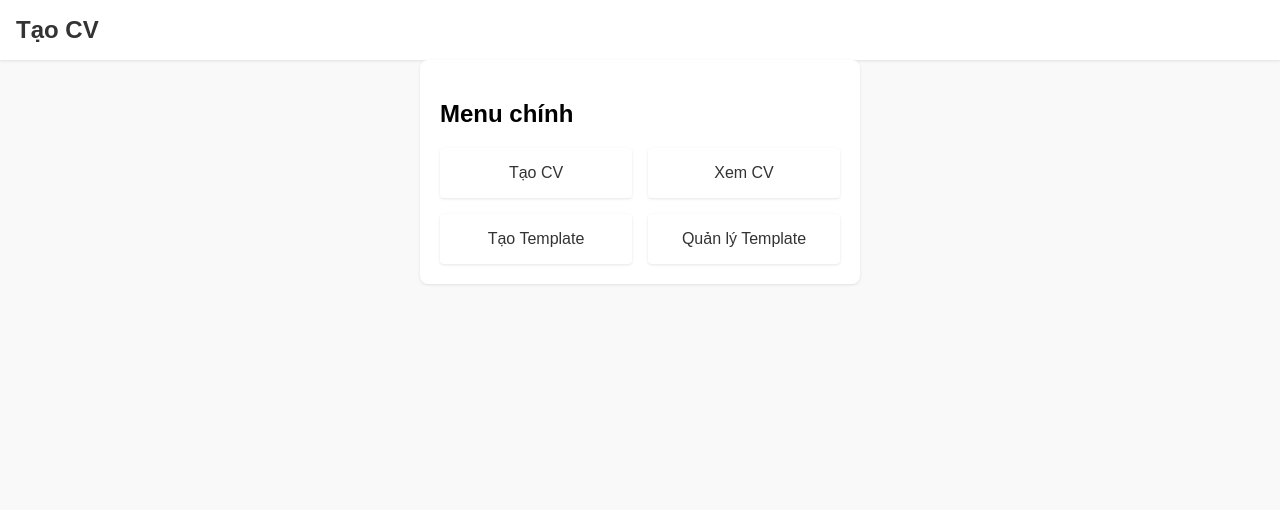
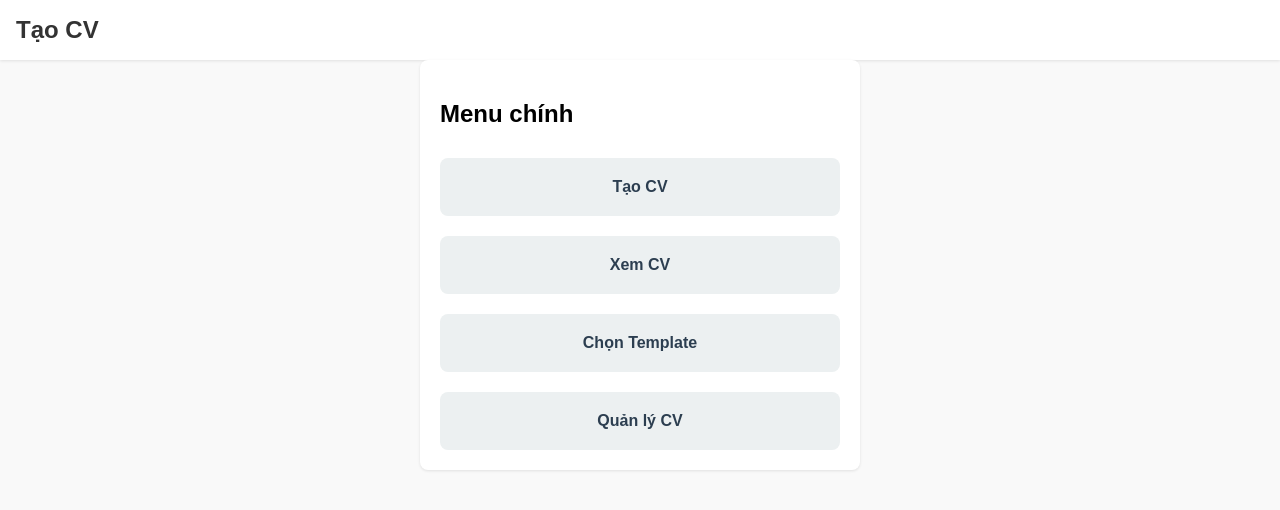
Before and after one commit to lyntpixelz/downloadfreeyourCV, a website: page dashboard.html in a window 1280 px wide. Drawn offline with Linux system fonts and the light colour scheme.

Commit message:
Update dashboard.html

```diff
--- a/dashboard.html
+++ b/dashboard.html
@@ -1,23 +1,45 @@
+
 <!DOCTYPE html>
-<html lang='vi'>
+<html lang="vi">
 <head>
-  <meta charset='UTF-8'>
+  <meta charset="UTF-8">
   <title>Menu chính</title>
-  <link rel='stylesheet' href='style.css'>
+  <link rel="stylesheet" href="style.css">
+  <style>
+    .dashboard-grid {
+      display: grid;
+      grid-template-columns: repeat(auto-fit, minmax(200px, 1fr));
+      gap: 20px;
+      margin-top: 30px;
+    }
+    .dashboard-grid a {
+      display: block;
+      text-align: center;
+      padding: 20px;
+      background-color: #ecf0f1;
+      border-radius: 8px;
+      text-decoration: none;
+      font-weight: bold;
+      color: #2c3e50;
+      transition: background-color 0.3s;
+    }
+    .dashboard-grid a:hover {
+      background-color: #d0dce3;
+    }
+  </style>
 </head>
 <body>
-  <header class='navbar'>
-    <a href='index.html' class='logo'>Tạo CV</a>
+  <header class="navbar">
+    <a href="index.html" class="logo">Tạo CV</a>
   </header>
-  <main class='container'>
+  <main class="container">
     <h2>Menu chính</h2>
-    <div class='grid'>
-      <a href='personal-info.html'>Tạo CV</a>
-      <a href='my-cv.html'>Xem CV</a>
-      <a href='create-template.html'>Tạo Template</a>
-      <a href='template-list.html'>Quản lý Template</a>
+    <div class="dashboard-grid">
+      <a href="personal-info.html">Tạo CV</a>
+      <a href="apply-template.html">Xem CV</a>
+      <a href="template-list.html">Chọn Template</a>
+      <a href="#">Quản lý CV</a>
     </div>
   </main>
-  <script src='script.js'></script>
 </body>
 </html>
```
